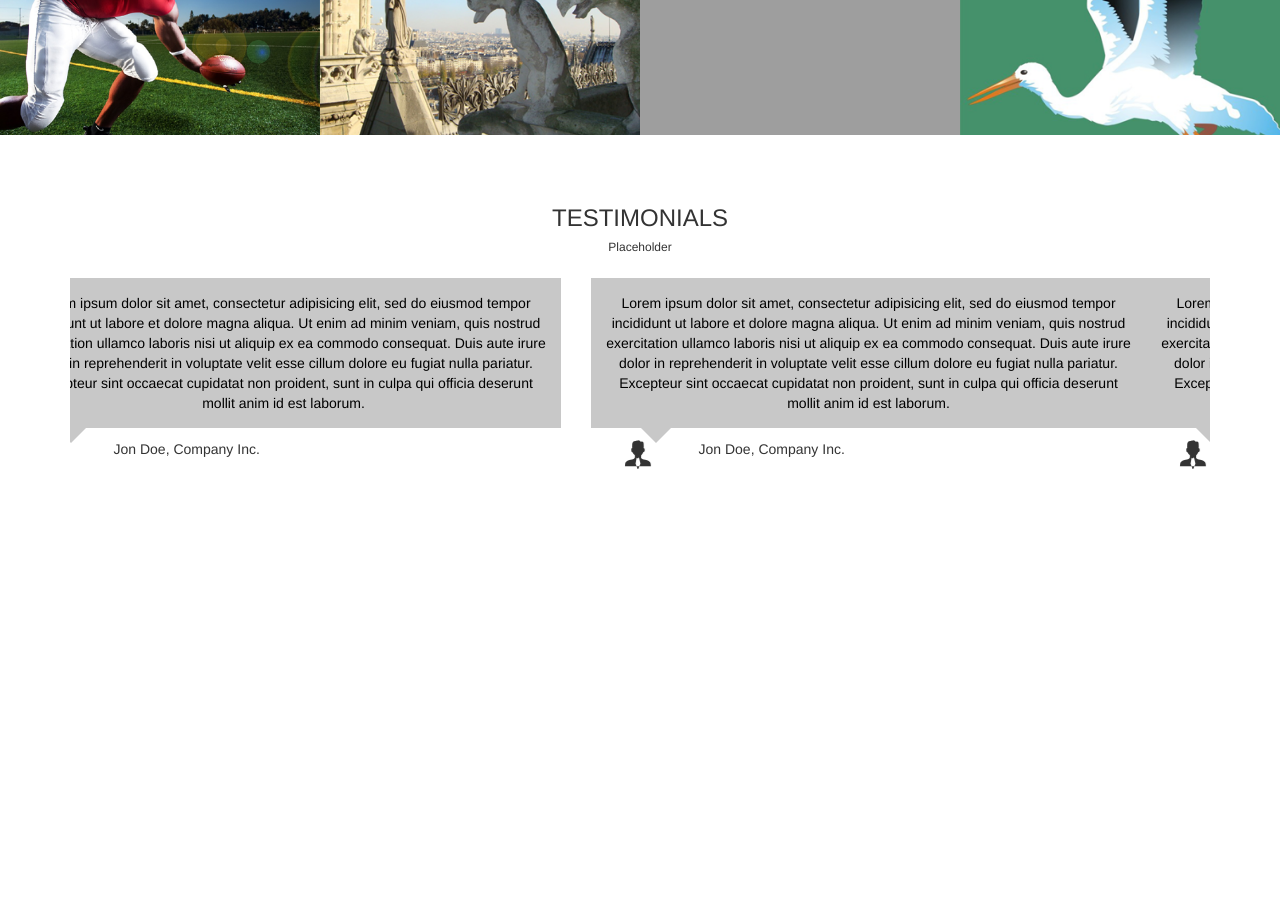
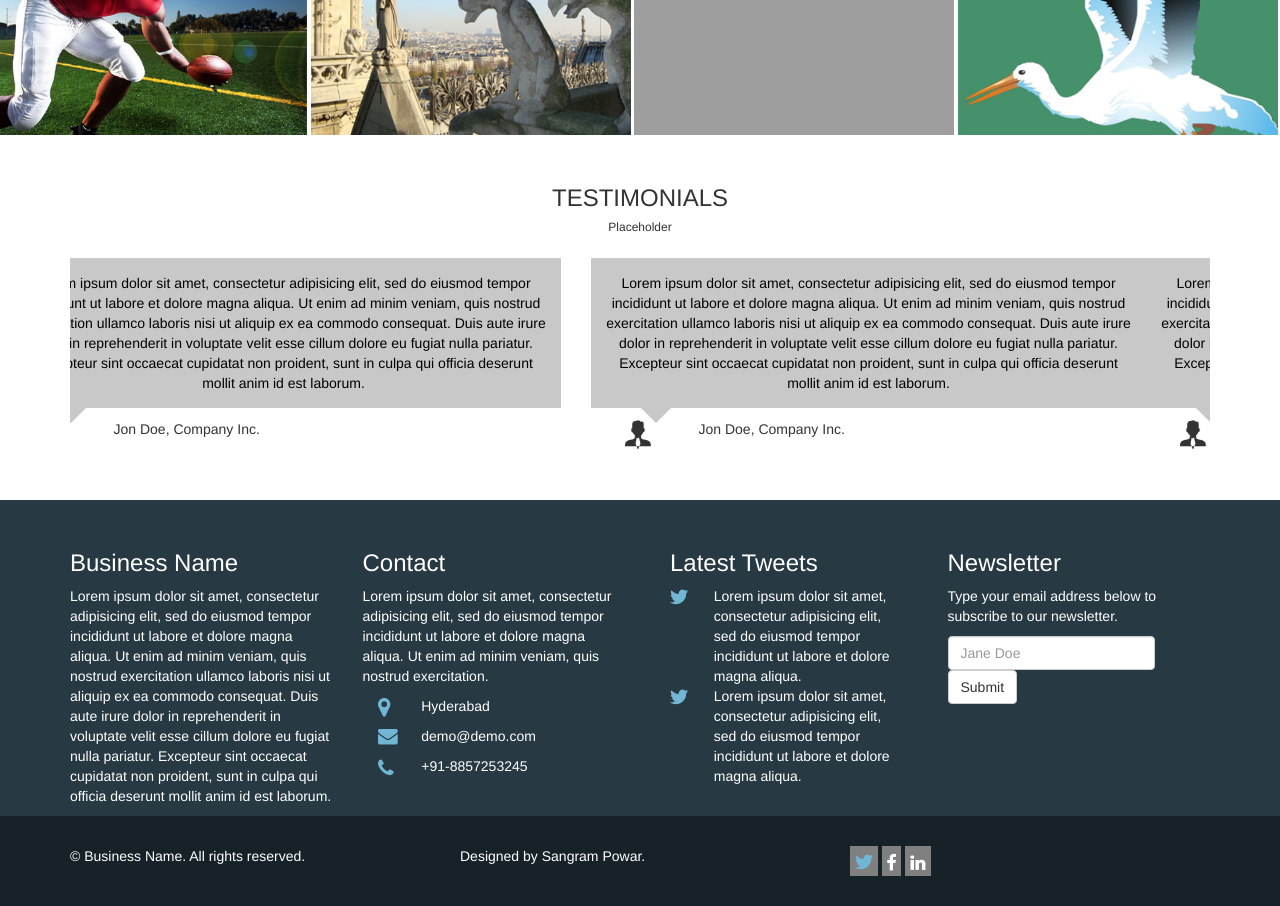
Before and after one commit to sangrampp/psd2html, a plain HTML site: page index.html in a window 1280 px wide. Shown: the part 2900-3806 px from the top of the page. Before the commit the page ends 3370 px from the top, so only its background shows below. Drawn offline with nearby package versions, Linux system fonts and the light colour scheme; grey boxes are pictures that could not be loaded.

Commit message:
Completed the psd2html barebone site, yay! remaining to do refining

```diff
--- a/css/styles.css
+++ b/css/styles.css
@@ -84,6 +84,12 @@
 	position: relative;
 }
 
+/*below is done to remove the -15px default margin added by bootstrap*/
+#about .row{
+	margin-right: 0;
+	margin-left: 0;
+}
+
 #about #abt{
 	width: 100%;
 	height: 100vh;
@@ -121,6 +127,11 @@
 	width: 100%;
 	text-align: center;
 	padding-top: 50px;
+}
+
+/*below is done to remove the -15px default margin added by bootstrap*/
+#portfolio .container-fluid{
+	padding-left: 0;
 }
 
 #portfolio p{
@@ -228,9 +239,29 @@
 #testimonials{
 	text-align: center;
 	width: 100%;
-	padding-top: 50px;
+	padding-top: 30px;
+	padding-bottom: 50px;
 }
 
 .user-testimonial{
 	text-align: left;
 }
+
+#contact{
+	padding-top: 30px;
+	background-color: #273943;
+	color: white;
+}
+
+footer{
+	padding-top: 30px;
+	padding-bottom: 30px;
+	background-color: #172228;
+	color: white;
+}
+
+footer .cnt_images{
+	display: inline-block;
+	padding: 5px;
+	background-color: grey;
+}
--- a/index.html
+++ b/index.html
@@ -409,8 +409,104 @@
           </div>
         </div>
       </div>
+    </section>
 
+    <section id="contact">
+      <div class="container">
+        <div class="row">
+        <div class="col-md-3">
+          <h3>Business Name</h3>
+          <p>Lorem ipsum dolor sit amet, consectetur adipisicing elit, sed do eiusmod
+          tempor incididunt ut labore et dolore magna aliqua. Ut enim ad minim veniam,
+          quis nostrud exercitation ullamco laboris nisi ut aliquip ex ea commodo
+          consequat. Duis aute irure dolor in reprehenderit in voluptate velit esse
+          cillum dolore eu fugiat nulla pariatur. Excepteur sint occaecat cupidatat non
+          proident, sunt in culpa qui officia deserunt mollit anim id est laborum.</p>
+        </div>
+        <div class="col-md-3">
+          <h3>Contact</h3>
+          <p>Lorem ipsum dolor sit amet, consectetur adipisicing elit, sed do eiusmod
+          tempor incididunt ut labore et dolore magna aliqua. Ut enim ad minim veniam,
+          quis nostrud exercitation.</p>
+          <div class="container-fluid">
+            <div class="row">
+              <div class="col-md-2">
+                <img src="images/location_mark.png">
+              </div>
+              <div class="col-md-10">
+                <p>Hyderabad</p>
+              </div>
+              <div class="col-md-2">
+                <img src="images/email_icon.png">
+              </div>
+              <div class="col-md-10">
+                <p>demo@demo.com</p>
+              </div>
+              <div class="col-md-2">
+                <img src="images/phone_icon.png">
+              </div>
+              <div class="col-md-10">
+                <p>+91-8857253245</p>
+              </div>
+            </div>
+          </div>
+        </div>
+        <div class="col-md-3">
+          <div class="container-fluid">
+            <h3>Latest Tweets</h3>
+            <div class="row">
+              <div class="col-md-2">
+                <img src="images/tweet_icon.png">
+              </div>
+              <div class="col-md-10">
+                Lorem ipsum dolor sit amet, consectetur adipisicing elit, sed do eiusmod
+                tempor incididunt ut labore et dolore magna aliqua.
+              </div>
+              <div class="col-md-2">
+                <img src="images/tweet_icon.png">
+              </div>
+              <div class="col-md-10">
+                Lorem ipsum dolor sit amet, consectetur adipisicing elit, sed do eiusmod
+                tempor incididunt ut labore et dolore magna aliqua.
+              </div>
+          </div>
+          </div>
+        </div>
+        <div class="col-md-3">
+          <h3>Newsletter</h3>
+          <p>Type your email address below to subscribe to our newsletter.</p>
+          <form class="form-inline">
+            <input type="text" class="form-control" id="email" placeholder="Jane Doe">
+            <button type="submit" class="btn btn-default">Submit</button>
+          </form>
+        </div>
+      </div>
+      </div>
     </section>
+
+    <footer>
+      <div class="container">
+        <div class="row">
+          <div class="col-md-4">
+            &copy; Business Name. All rights reserved.
+          </div>
+          <div class="col-md-4">
+            Designed by Sangram Powar.
+          </div>
+          <div class="col-md-4">
+            <div class="cnt_images">
+              <img src="images/cnt_twitter.png">
+            </div>
+            <div class="cnt_images">
+              <img src="images/cnt_fb.png">
+            </div>
+            <div class="cnt_images">
+              <img src="images/cnt_linkedin.png">
+            </div>
+          </div>
+        </div>
+      </div>
+    </footer>
 
     <!-- jQuery (necessary for Bootstrap's JavaScript plugins) -->
     <script src="https://ajax.googleapis.com/ajax/libs/jquery/1.11.3/jquery.min.js"></script>
```
Also changed, not shown: images/cnt_fb.png (added), images/cnt_linkedin.png (added), images/cnt_twitter.png (added), images/email_icon.png (added), images/location_mark.png (added), images/phone_icon.png (added), images/tweet_icon.png (added).
